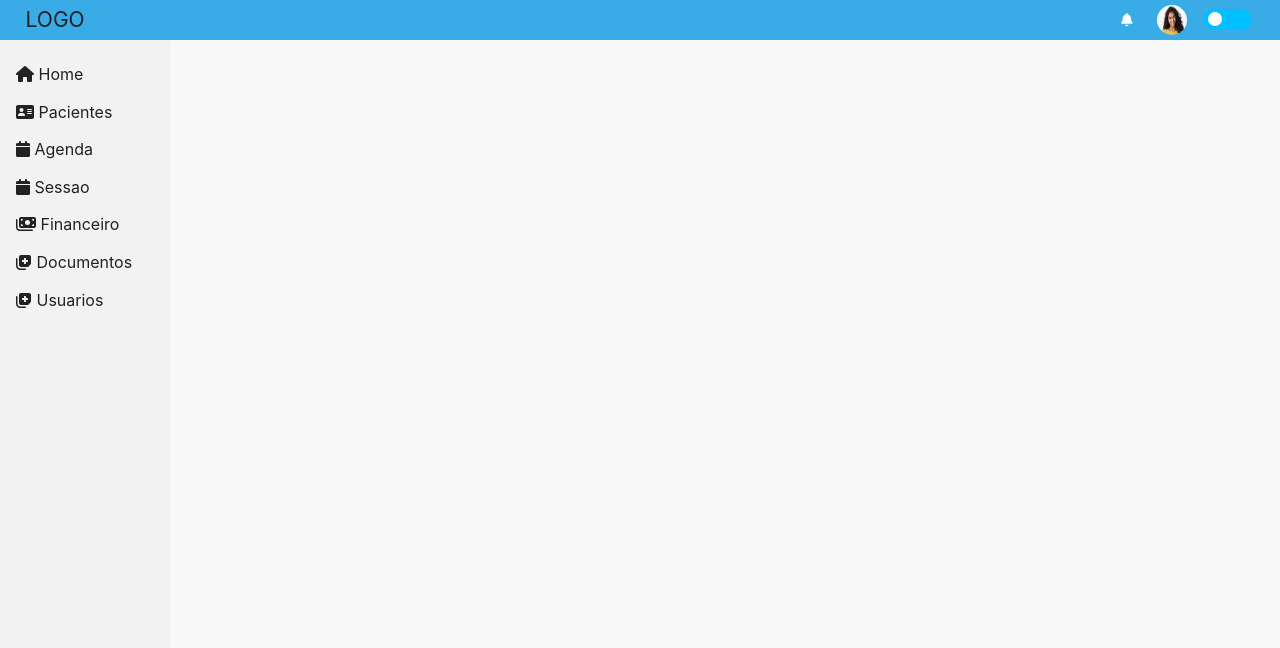
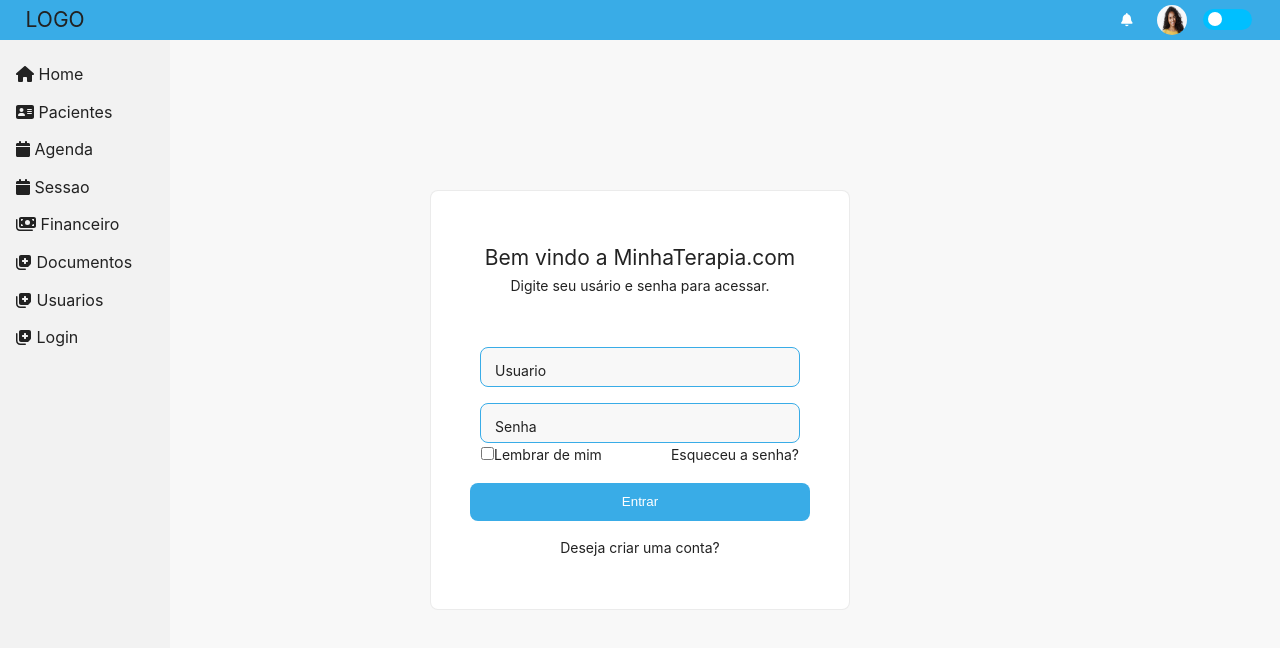
Before and after one commit to eduardojacomo/responsive, a Vue app: page /login in a window 1280 px wide. Shown: the top 648 px of the page. Built offline with nearby package versions, Linux system fonts and the light colour scheme.

Commit message:
03112023 user login

```diff
--- a/src/App.vue
+++ b/src/App.vue
@@ -1,4 +1,5 @@
 <script>
+import {ref} from 'vue'
 import { RouterLink, RouterView } from 'vue-router'
 import Headers from './components/Headers.vue';
 import SideBars from './components/SideBars.vue';
@@ -11,18 +12,25 @@
   },
   data(){
     return{
-        modeoEscuroAtivo: false
+        modeoEscuroAtivo: false,
+
     }
   },
   methods:{
     trocarTema (modeoEscuroAtivo){
       // console.log(modoEscuro),
-      this.modeoEscuroAtivo=modeoEscuroAtivo
-      // if( modeoEscuroAtivo){
-      //   setTheme('dark')
-      // } else{
-      //   setTheme('light')
-      // }
+      this.modeoEscuroAtivo=modeoEscuroAtivo;
+      const theme= ref('');
+      if(modeoEscuroAtivo) {
+        theme.value= 'dark';
+        console.log(theme);
+        document.documentElement.className = theme.value;
+      }
+      else{
+        theme.value= 'light';
+        console.log(theme)
+        document.documentElement.className = theme.value;
+      }
 
       // const setTheme = theme => document.documentElement.className = theme;
     }
--- a/src/assets/base.css
+++ b/src/assets/base.css
@@ -40,8 +40,9 @@
 }
 
 /* semantic color variables for this project */
-@media (prefers-color-scheme: light){
-  :root {
+
+  :root
+ {
     --color-background-soft: var(--tema1-white);
     --color-background: var(--tema1-white-soft);
     --color-background-sidebar: var(--tema1-white-mute);
@@ -66,9 +67,11 @@
     /* --section-gap: 160px; */
   }
 
-}
+
  @media (prefers-color-scheme: dark) {
-  :root {
+  :root
+
+  {
     --color-background: var(--tema2-black);
     --color-background-soft: var(--tema2-black-soft);
     --color-background-sidebar: var(--tema2-black-soft);
--- a/src/components/SideBars.vue
+++ b/src/components/SideBars.vue
@@ -7,6 +7,7 @@
         <router-link to="/financeiro" class="side__link"><font-awesome-icon icon="fa-solid fa-money-bills" /> Financeiro</router-link>
         <router-link to="/documentos" class="side__link"><font-awesome-icon icon="fa-solid fa-notes-medical"/> Documentos</router-link>
         <router-link to="/usuarios" class="side__link"><font-awesome-icon icon="fa-solid fa-notes-medical"/> Usuarios</router-link>
+        <router-link to="/login" class="side__link"><font-awesome-icon icon="fa-solid fa-notes-medical"/> Login</router-link>
   </div>
 
   <div id="menuToggle" class="hamburguer-menu">
--- a/src/router/index.js
+++ b/src/router/index.js
@@ -1,6 +1,6 @@
 import { createRouter, createWebHistory } from 'vue-router'
 import Home from '../views/Home.vue'
-
+import Login from '../views/Login.vue'
 const router = createRouter({
   history: createWebHistory(import.meta.env.BASE_URL),
   routes: [
@@ -8,6 +8,11 @@
       path: '/',
       name: 'home',
       component: Home
+    },
+    {
+      path: '/login',
+      name: 'login',
+      component: Login
     },
     {
       path: '/pacientes',
--- /dev/null
+++ b/src/services/loginData.js
@@ -0,0 +1,8 @@
+import { ref } from 'vue';
+
+const loginData = ref({
+    email:ref(''),
+    senha:ref(''),
+});
+
+export { loginData };
--- a/src/views/CadastroPaciente.vue
+++ b/src/views/CadastroPaciente.vue
@@ -90,10 +90,10 @@
                                 <div class="custom-select">
                                 <select class="personalizado" id="estcivil_pac" v-model="pacienteData.estadocivil">
                                         <option value="0" selected disabled>Estado Cívil</option>
-                                        <option value="1">Solteiro(a)</option>
-                                        <option value="2">Casado(a)</option>
-                                        <option value="3">Divorciado(a)</option>
-                                        <option value="4">Viuvo(a)</option>
+                                        <option value="Solteiro(a)">Solteiro(a)</option>
+                                        <option value="Casado(a)">Casado(a)</option>
+                                        <option value="Divorciado(a)">Divorciado(a)</option>
+                                        <option value="Viuvo(a)">Viuvo(a)</option>
                                 </select>
                             </div>
                                 <div class="select_arrow">
@@ -103,9 +103,9 @@
                                 <div class="custom-select">
                                     <select class="personalizado" id="sexo_pac" v-model="pacienteData.sexo">
                                         <option value="0" selected disabled>Sexo</option>
-                                        <option value="1">Masculino</option>
-                                        <option value="2">Feminino</option>
-                                        <option value="3">Outro</option>
+                                        <option value="Masculino">Masculino</option>
+                                        <option value="Feminino">Feminino</option>
+                                        <option value="Outro">Outro</option>
                                     </select>
 
                                 </div>
@@ -164,8 +164,8 @@
                             <div class="custom-select" id="uf_pac">
                             <select v-model="pacienteData.uf">
                                 <option value="0" selected disabled>UF</option>
-                                <option value="1">RJ</option>
-                                <option value="2">SP</option>
+                                <option value="RJ">RJ</option>
+                                <option value="SP">SP</option>
                             </select>
                             </div>
                             <div class="select_arrow">
@@ -248,7 +248,7 @@
 
   }
 
-  .formulario label {
+  /* .formulario label {
   position: relative;
   }
 
@@ -288,7 +288,7 @@
   top: 0px;
   font-size: 0.7em;
   font-weight: 600;
-}
+} */
 
   .formulario input[type='checkbox']{
     height: auto;
@@ -426,8 +426,7 @@
         gap: 0.5rem;
         display: flex;
         flex-direction: row;
-        justify-content: flex-start;
-        align-items: flex-start;
+
     }
 
     #nomePaciente, #rua_pac{
--- /dev/null
+++ b/src/views/Login.vue
@@ -0,0 +1,121 @@
+<script setup>
+    import api from '../services/api';
+    import { loginData } from '../services/loginData';
+    import { useRouter } from 'vue-router';
+
+    const router = useRouter();
+    async function login (){
+    await api.post('/usuario/login', loginData.value)
+
+    .then((response) => {
+          console.log(response)
+
+    })
+    .catch((error) => {
+        console.error(error);
+    });
+  await router.push('/');
+}
+
+</script>
+
+<template>
+    <div class="main">
+        <div class="box-login">
+            <div class="titulo-login">
+                <h2>Bem vindo a MinhaTerapia.com</h2>
+                <h4>Digite seu usário e senha para acessar.</h4>
+            </div>
+            <div class="formulario">
+
+                <label>
+                    <input v-model="loginData.email" placeholder="" class="input" required="false">
+                    <span>Usuario</span>
+                </label>
+            <label>
+                <!-- <input name="nomePaciente" v-model="pacienteData.nome" class="input" id="nomePaciente" type="text" placeholder="" required > -->
+                <input v-model="loginData.senha" placeholder="" class="input" required>
+                <span>Senha</span>
+            </label>
+            <div class="row">
+                <div>
+                    <input type="checkbox">
+                    <label>Lembrar de mim </label>
+                </div>
+                <div>
+                    <router-link class="routerlink" to="recuperarsenha">Esqueceu a senha?</router-link>
+
+                </div>
+
+            </div>
+            <button @click="login">Entrar</button>
+            <router-link class="routerlink" to="recuperarsenha">Deseja criar uma conta?</router-link>
+
+        </div>
+        </div>
+    </div>
+</template>
+
+<style scoped>
+    .main  {
+       /* padding: 60px 0 0 200px; */
+       width: 100vw;
+       height: 100vh;
+       display: flex;
+       justify-content: center;
+       align-items: center;
+    }
+
+.box-login{
+    display: flex;
+    flex-direction: column;
+    border: 1px solid var(--color-border);
+    border-radius: 8px;
+    width: 420px;
+    height: 420px;
+    padding: 50px;
+    gap: 1rem;
+    background-color: var(--color-background-soft);
+    justify-content: space-between;
+}
+
+.row{
+    display: flex;
+    justify-content: space-between;
+    width: 100%;
+    margin: -15px 0 0 0;
+}
+
+.titulo-login{
+    display: flex;
+    flex-direction: column  ;
+    align-items: center;
+}
+
+    .formulario{
+        display: flex;
+        flex-direction: column;
+        gap: 1rem;
+        justify-content: flex-start;
+        align-items: center;
+    }
+    .formulario button{
+        width: 340px;
+        height: 38px;
+        background-color: var(--color-detail2-blue);
+        color: var(--tema1-white);
+        border: 0px;
+        border-radius: 8px;
+        cursor: pointer;
+    }
+
+    .formulario button:hover{
+        background-color: var(--color-detail1-blue);
+
+    }
+
+    .routerlink{
+        text-decoration: none;
+        color: var(--color-text)
+    }
+</style>
--- a/src/views/Pacientes.vue
+++ b/src/views/Pacientes.vue
@@ -363,6 +363,7 @@
   color: var(--color-text);
   font-size: 16px;
   cursor: pointer;
+  margin: 0 5px;
 }
 .btn-table-pac:hover{
 
```
Also changed, not shown: src/services/usuarioData.js (added, +9 -0 lines).
